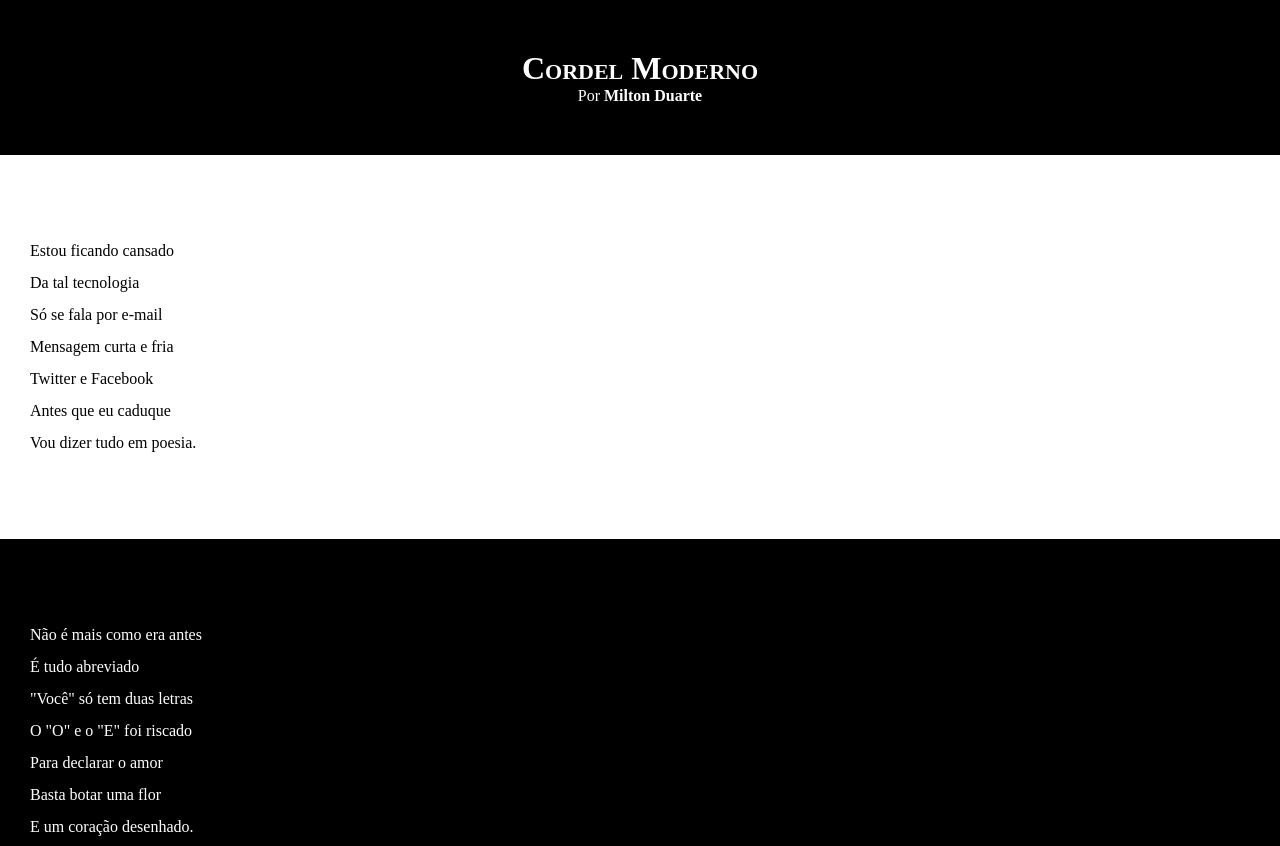
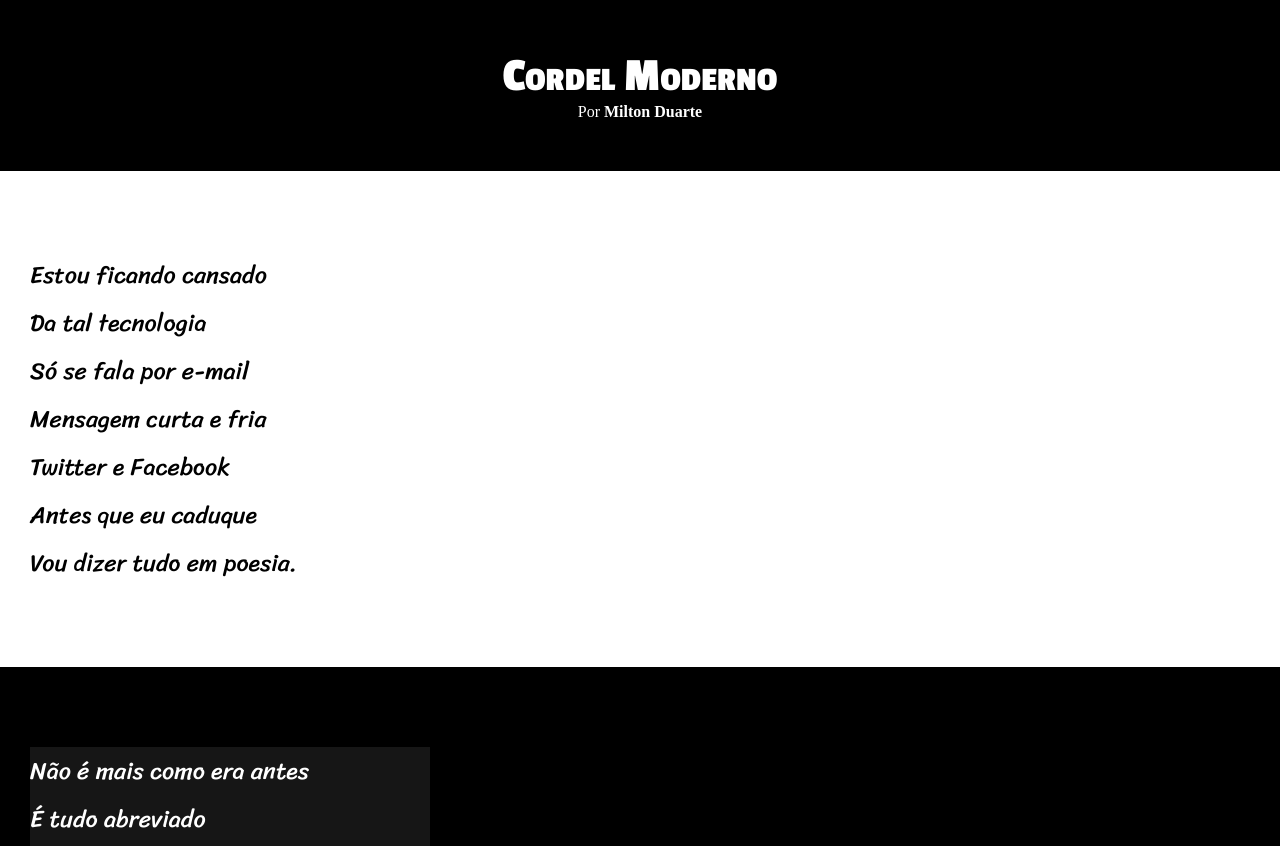
Before and after one commit to PedroSawczuk/html-css, a plain HTML site: page desafios/d012/index.html in a window 1280 px wide. Shown: the top 846 px of the page. Drawn offline with Linux system fonts and the light colour scheme.

Commit message:
atualização estilo

```diff
--- a/desafios/d012/estilo/style.css
+++ b/desafios/d012/estilo/style.css
@@ -1,4 +1,14 @@
 @charset "UTF-8";
+
+@import url('https://fonts.googleapis.com/css2?family=Passion+One:wght@400;700;900&display=swap');
+
+@import url('https://fonts.googleapis.com/css2?family=Sriracha&display=swap');
+
+:root {
+    --font-1: Verdana, Geneva, Tahoma, sans-serif;
+    --font-2: 'Passion One', cursive;
+    --font-3: 'Sriracha', cursive;
+}
 
 * {
     margin: 0;
@@ -8,6 +18,7 @@
 html, body {
     min-height: 100vh;
     background-color: darkgray;
+    font-family: ;
 }
 
 header {
@@ -19,6 +30,8 @@ header {
 header > h1 {
     padding-top: 50px;
     font-variant: small-caps;
+    font-family: var(--font-2);
+    font-size: 3em;
 }
 
 header > p {
@@ -40,6 +53,8 @@ section {
     padding-bottom: 10vh;
     line-height: 2em;
     padding-left: 30px;
+    font-family: var(--font-3);
+    font-size: 1.5em;
 }
 
 section.normal {
@@ -54,7 +69,7 @@ section.imagem {
 
 section.imagem > p {
     width: 400px;
-    background-color: #00000041;
+    background-color: #57575741;
 }
 
 footer {
```
